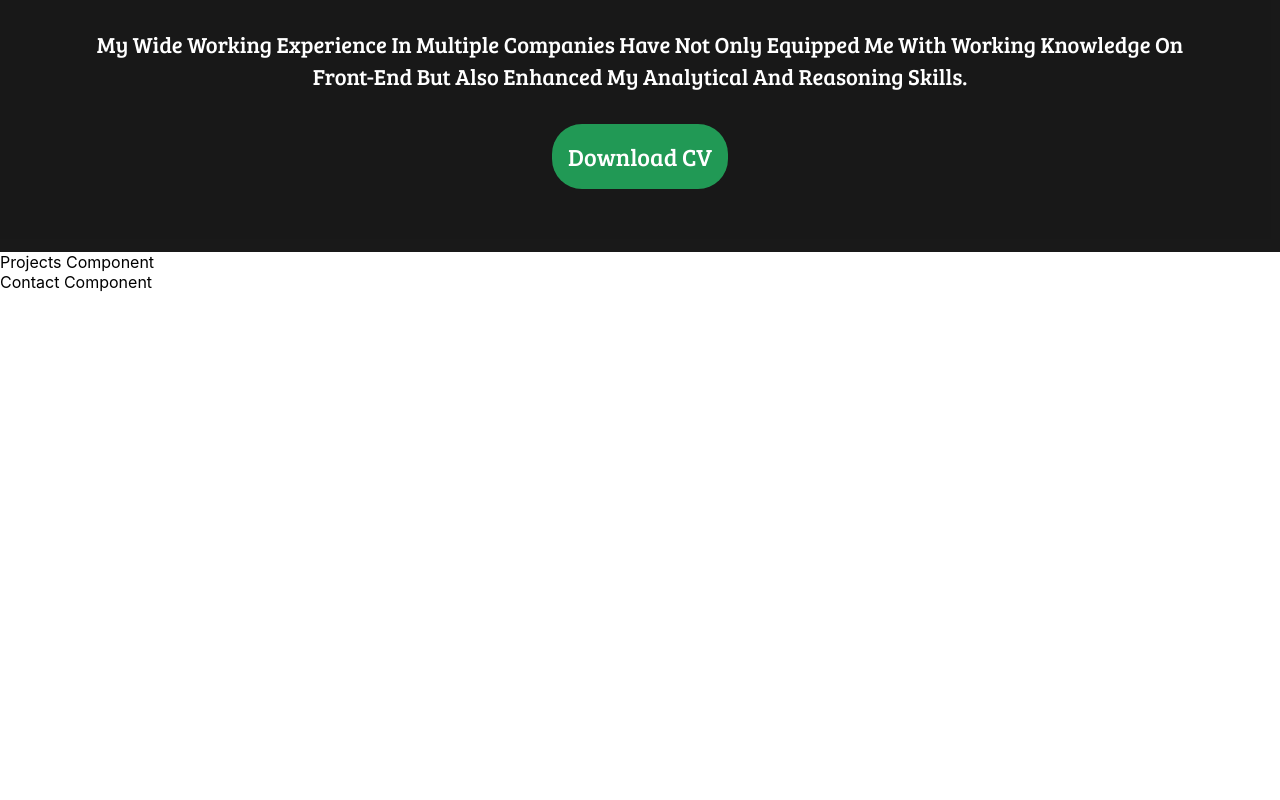
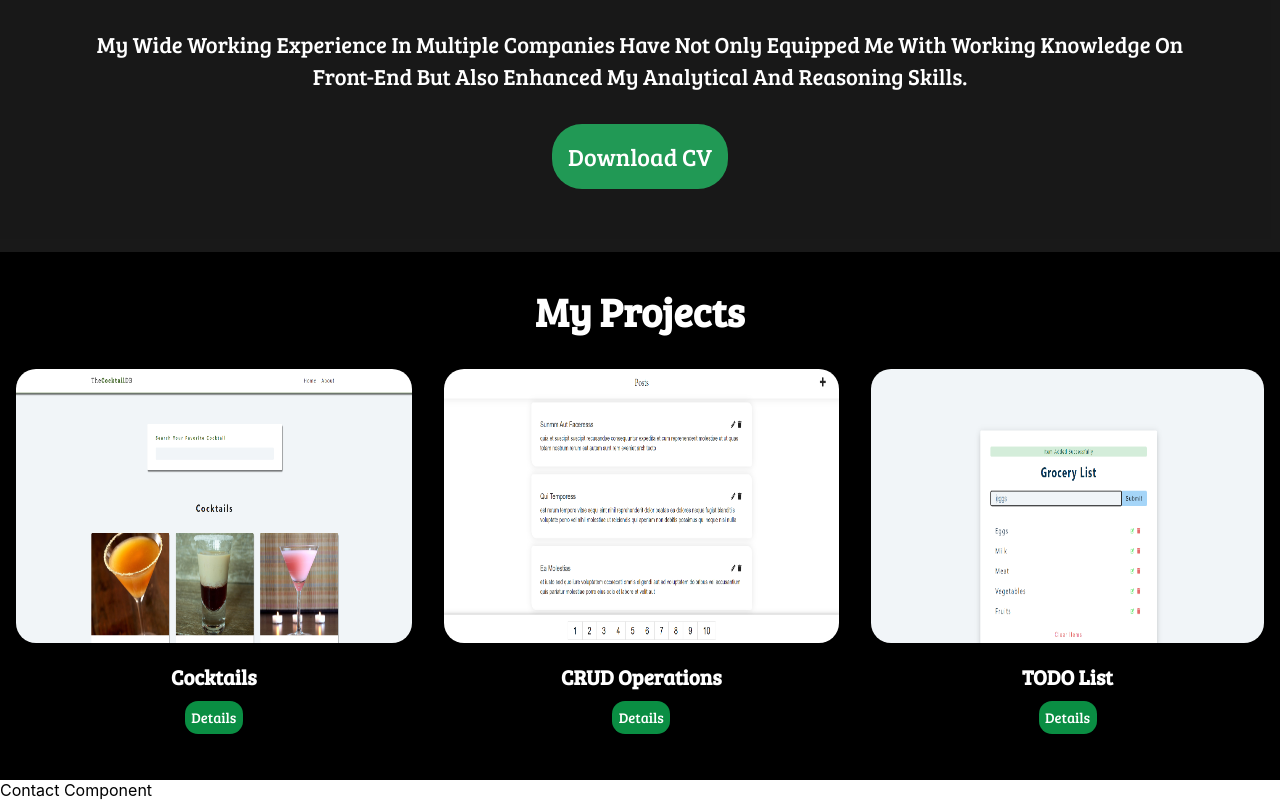
Before and after one commit to rockieroshan/portfolio, a React (Create React App) app: page / in a window 1280 px wide. Shown: the part 1032-1832 px from the top of the page. Before the commit the page ends 1324 px from the top, so only its background shows below. Built offline with nearby package versions, Linux system fonts and the light colour scheme.

Commit message:
feat added project component

```diff
--- a/src/components/Home.css
+++ b/src/components/Home.css
@@ -23,7 +23,7 @@
     top: 33%;
     left: 4rem;
 }
-h1,h2,h3{
+.home h1,.home h2, .home h3{
     color: white;
     font-family: "Bree Serif", serif;
     font-size: 2.8rem;
--- a/src/components/Navbar.css
+++ b/src/components/Navbar.css
@@ -15,7 +15,7 @@
   width: 100%;
   height: 25%;
 }
-img {
+.navbar img {
   width: 5rem;
   height: 5rem;
   border-radius: 30%;
--- /dev/null
+++ b/src/components/Project.css
@@ -0,0 +1,75 @@
+@import url("https://fonts.googleapis.com/css2?family=Bree+Serif&display=swap");
+
+
+.projects {
+    position: relative;
+    background: black;
+    height: 33rem;
+}
+
+.projects h1{
+    color: white;
+    font-family: "Bree Serif", serif;
+    font-size: 2.5rem;
+    text-transform: capitalize;
+    padding-top: 2rem;
+    text-align: center;
+    margin-bottom: 15px;
+}
+
+.projects h3{
+    color:white;
+    font-family: "Bree Serif", serif;
+    font-size: 1.3rem;
+    text-transform: capitalize;
+}
+
+.project-list{
+    display: flex;
+    width: 100vw;
+}
+.projects img {
+    width: 100%;
+    height: 100%;
+    border-radius: 20px
+}
+
+.project-one{
+    line-height: 2.5rem;
+    margin: 1rem;
+    text-align: center;
+
+
+}
+.project-two{
+
+    line-height: 2.5rem;
+    margin: 1rem;
+    text-align: center;
+
+
+}
+.project-three{
+
+    line-height: 2.5rem;
+    margin: 1rem;
+    text-align: center;
+
+
+}
+
+.projects a {
+    text-decoration: none;
+    color: white;
+    font-family: "Bree Serif", serif;
+    font-size: 0.9rem;
+    padding: 0.4rem;
+    background: rgb(10 142 67);
+    border-radius: 13px;
+    transform: fade 1s ease;
+    text-align: center;
+}
+
+.projects a:hover{
+    opacity: 0.5;
+}
--- a/src/components/Projects.js
+++ b/src/components/Projects.js
@@ -1,8 +1,43 @@
 import React from 'react'
+import './Project.css'
+import cocktail from '../images/cocktails.png'
+import crud from '../images/CRUD.png'
+import todo from '../images/todo.png'
 
 const Projects = () => {
   return (
-    <div>Projects Component</div>
+    <section className='projects'>
+      <h1>My Projects
+        </h1>
+        <div className="project-list">
+          <div className='project-one'>
+          <img src={cocktail}alt="cocktails" />
+          <h3>Cocktails</h3>
+
+
+          <a href="https://cocktails-final.netlify.app/" target="blank">Details</a>
+
+          </div>
+
+          <div className='project-two'>
+          <img src={crud} alt="crud" />
+          <h3>CRUD Operations</h3>
+
+
+          <a href="https://react-posts-crud-operation.netlify.app/" target="blank">Details</a>
+
+          </div>
+
+          <div className='project-three'>
+          <img src={todo} alt="todo" />
+          <h3>TODO list</h3>
+
+
+          <a href="https://todo-gorcery-list.netlify.app/" target="blank">Details</a>
+
+          </div>
+        </div>
+        </section>
   )
 }
 
```
Also changed, not shown: src/images/CRUD.png.
